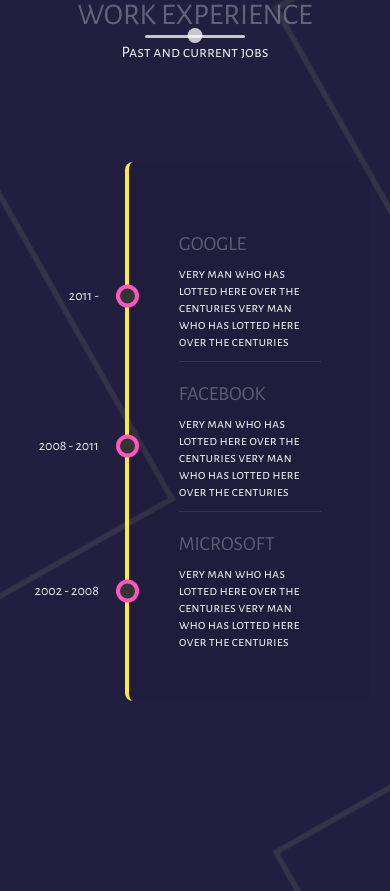
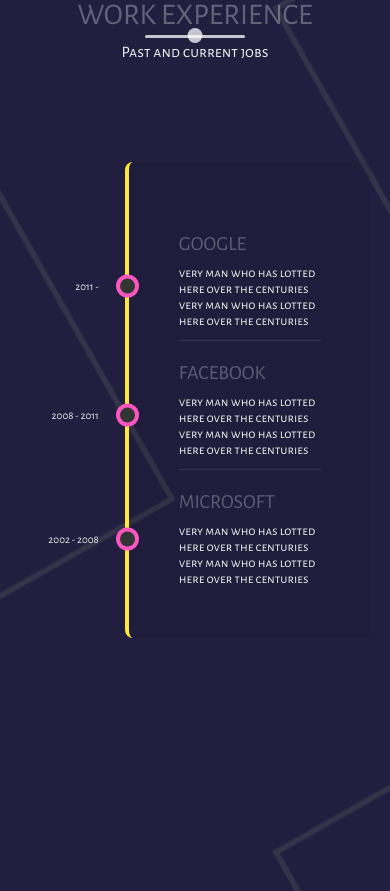
Before and after one commit to TomCastagnino/django_site, a Django app: page / in a window 390 px wide. Shown: the part 5225-6116 px from the top of the page. Run offline with Django 3.2, Linux system fonts and the light colour scheme; parts of the project's set-up code (start-up, migrations or seed data) failed here and were passed over; some web fonts are replaced.

Commit message:
modified some mobile settings

```diff
--- a/home/static/home/main.css
+++ b/home/static/home/main.css
@@ -637,11 +637,11 @@
 	}
 
 	.timeline p{
-		font-size: 1.4rem;
+		font-size: 1.3rem;
 	}
 
 	.timeline .date::before{
-		font-size: 1.4rem;
+		font-size: 1.1rem;
 	}
 
 	form{
```
